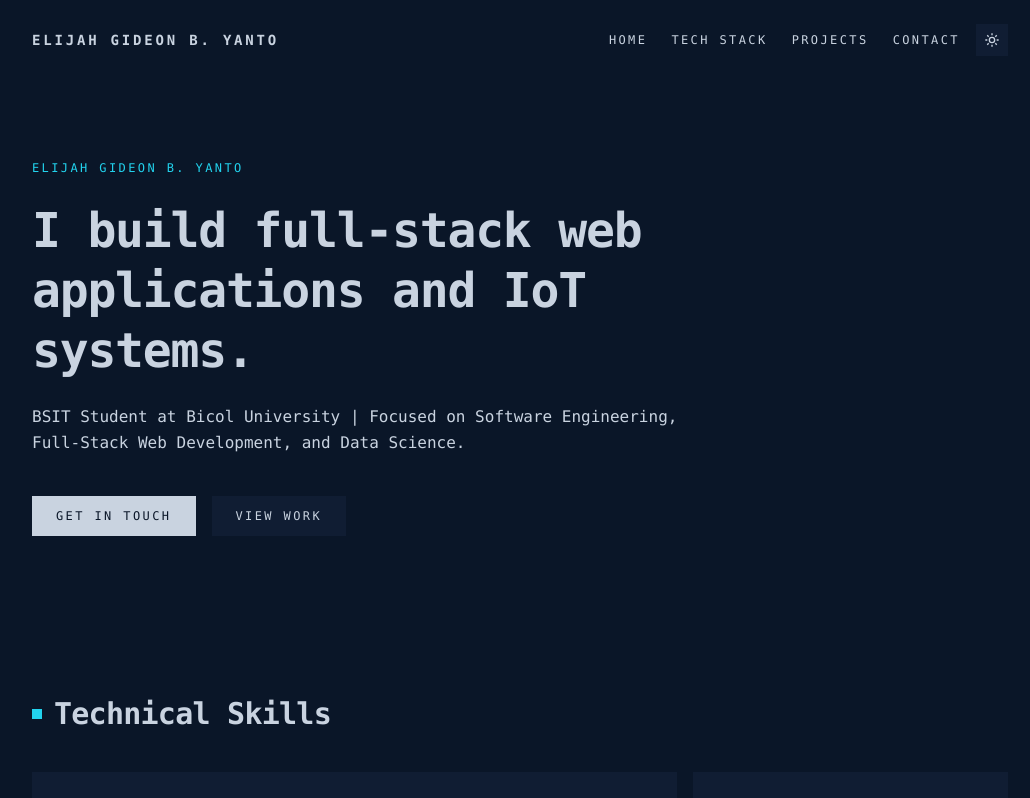
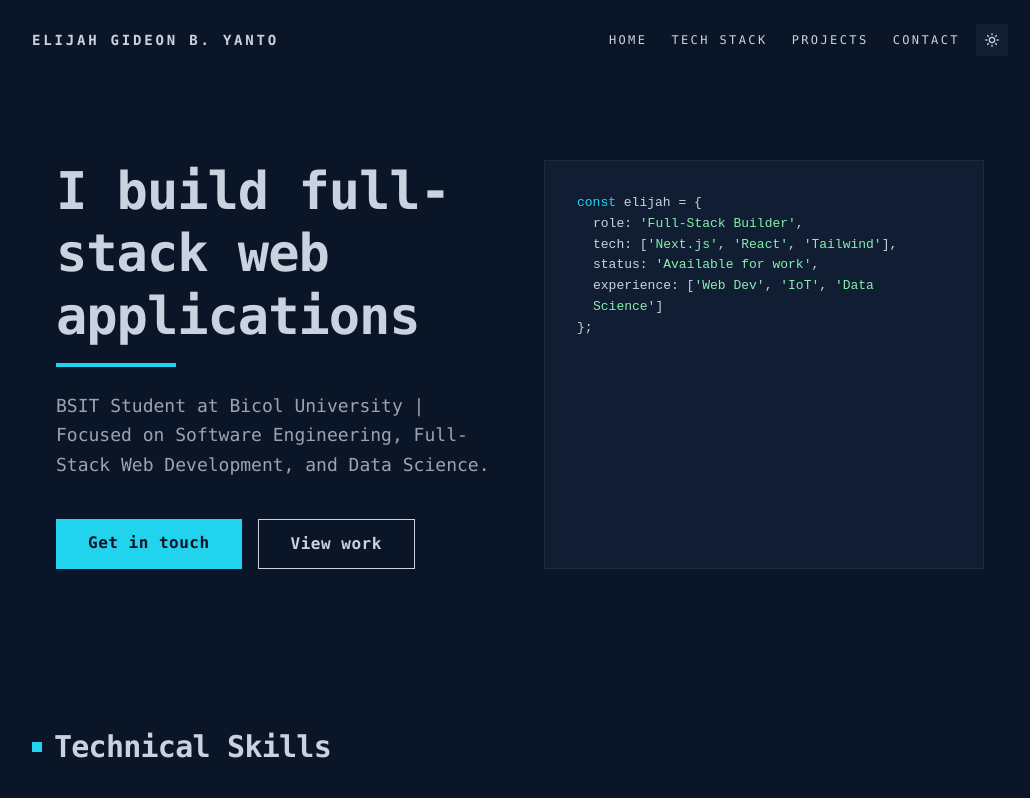
Before and after one commit to g1deon-dev/official-dev-portfolio, a Next.js app: page / in a window 1280 px wide. Shown: the top 798 px of the page, without its empty margins (120-1150 px from the left). Built offline with nearby package versions, Linux system fonts and the light colour scheme.

Commit message:
feat: redesign hero section (issue #12)

```diff
--- a/app/globals.css
+++ b/app/globals.css
@@ -4,22 +4,29 @@
   --background: #0a1628;
   --surface: #101d33;
   --foreground: #c9d3e0;
+  --secondary: #9ca3af;
   --accent: #22d3ee;
+  --code-string: #86efac;
 }
 
 :root[data-theme="blood-moon"] {
   --background: #180a10;
   --surface: #220e15;
   --foreground: #f2c6ce;
+  --secondary: #c49aa3;
   --accent: #ff4d6d;
+  --code-string: #f2b880;
 }
 
 @theme inline {
   --color-background: var(--background);
   --color-surface: var(--surface);
   --color-foreground: var(--foreground);
+  --color-secondary: var(--secondary);
   --color-accent: var(--accent);
+  --color-code-string: var(--code-string);
   --font-mono: ui-monospace, SFMono-Regular, Menlo, Consolas, "Liberation Mono", monospace;
+  --font-code: "Courier New", ui-monospace, SFMono-Regular, monospace;
 }
 
 body {
--- a/components/Hero.tsx
+++ b/components/Hero.tsx
@@ -2,33 +2,52 @@ import type { ReactElement } from "react";
 
 export default function Hero(): ReactElement {
   return (
-    <section className="px-6 py-20">
-      <p className="text-xs uppercase tracking-[0.2em] text-accent">
-        ELIJAH GIDEON B. YANTO
-      </p>
-
-      <h1 className="mt-6 max-w-3xl text-3xl font-bold leading-tight tracking-tight sm:text-4xl md:text-5xl">
-        I build full-stack web applications and IoT systems.
+    <section className="grid grid-cols-1 gap-12 px-12 py-20 md:grid-cols-2">
+      <div>
+        <h1 className="max-w-xl text-[36px] font-bold leading-[1.2] tracking-[-1px] md:text-[52px]">
+          I build full-stack web applications
         </h1>
 
-      <p className="mt-6 max-w-2xl text-sm leading-relaxed sm:text-base">
+        <div className="mt-4 h-1 w-[120px] bg-accent" />
+
+        <p className="mt-6 max-w-md text-lg leading-relaxed text-secondary">
           BSIT Student at Bicol University | Focused on Software Engineering, Full-Stack Web Development, and Data Science.
         </p>
 
         <div className="mt-10 flex flex-wrap gap-4">
           <a
             href="#contact"
-          className="bg-foreground px-6 py-3 text-xs uppercase tracking-[0.2em] text-background hover:shadow-[0_0_20px_-4px_var(--accent)]"
+            className="bg-accent px-8 py-3 text-base font-semibold tracking-[0.5px] text-background hover:bg-background hover:text-accent hover:shadow-[0_0_20px_-4px_var(--accent)]"
           >
             Get in touch
           </a>
           <a
             href="#projects"
-          className="bg-surface px-6 py-3 text-xs uppercase tracking-[0.2em] hover:text-accent hover:shadow-[0_0_20px_-4px_var(--accent)]"
+            className="border border-foreground px-8 py-3 text-base font-semibold tracking-[0.5px] text-foreground hover:bg-surface hover:shadow-[0_0_20px_-4px_var(--accent)]"
           >
             View work
           </a>
         </div>
+      </div>
+
+      <div className="border border-[#1f2937] bg-surface p-8 font-code text-[13px] leading-[1.6]">
+        <p>
+          <span className="text-accent">const</span> elijah = {"{"}
+        </p>
+        <p className="pl-4">
+          role: <span className="text-code-string">&apos;Full-Stack Builder&apos;</span>,
+        </p>
+        <p className="pl-4">
+          tech: [<span className="text-code-string">&apos;Next.js&apos;</span>, <span className="text-code-string">&apos;React&apos;</span>, <span className="text-code-string">&apos;Tailwind&apos;</span>],
+        </p>
+        <p className="pl-4">
+          status: <span className="text-code-string">&apos;Available for work&apos;</span>,
+        </p>
+        <p className="pl-4">
+          experience: [<span className="text-code-string">&apos;Web Dev&apos;</span>, <span className="text-code-string">&apos;IoT&apos;</span>, <span className="text-code-string">&apos;Data Science&apos;</span>]
+        </p>
+        <p>{"};"}</p>
+      </div>
     </section>
   );
 }
```
Also changed, not shown: 1 other file (tests, documents, lock files or other folders). Lines whose indentation alone changed are shown as unchanged.
